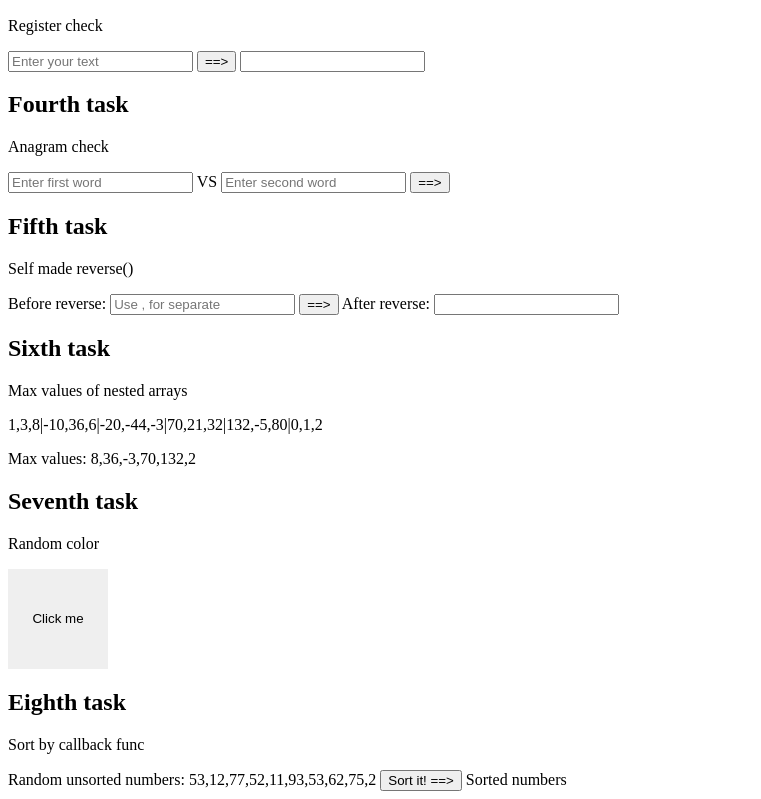
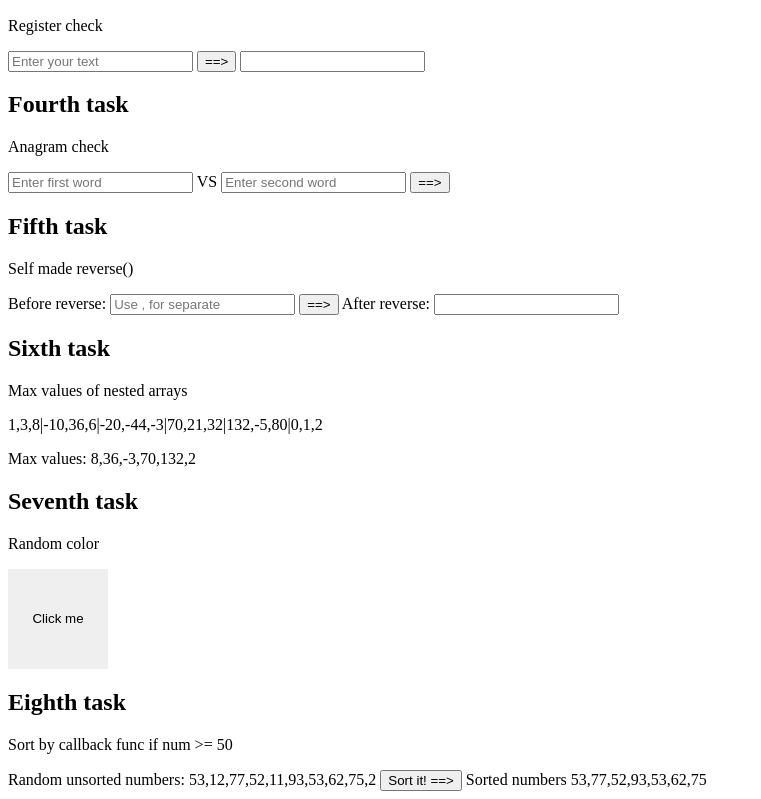
Before and after one commit to Nilanerda/CB_JS_practice, a plain HTML site: page index.html in a window 1280 px wide. Both pictures are taken after a click on the button "Sort it! ==>". Shown: the part 219-1018 px from the top of the page, without its empty margins (0-761 px from the left). Drawn offline with Linux system fonts and the light colour scheme.

Commit message:
add 8 task

```diff
--- a/index.html
+++ b/index.html
@@ -161,7 +161,7 @@
     </script>
 
     <h2>Eighth task</h2>
-    <p>Sort by callback func</p>
+    <p>Sort by callback func if num >= 50</p>
     <span>Random unsorted numbers: </span>
     <span id="randomUnsortedNumbers"></span>
     <input type="button" value="Sort it! ==>" id="sortNumbersButton">
@@ -171,20 +171,25 @@
     <script>
         var randomNumbersArray = Array.from({length: 10}, () => Math.floor(Math.random() * 100));
         document.getElementById('randomUnsortedNumbers').innerHTML = randomNumbersArray.join();
-        function sortCustom(arr) {
+        function sortCustom(arr, callback) {
             var sortedArray = [];
             for (var i = 0; i < arr.length; i++) {
-                if (arr[i] >= 50) {
-                    sortedArray += arr[i];
-                }
+                callback(arr[i], sortedArray);
             }
 
             return sortedArray;
         }
 
-        function filterNumber() {
+        function filterNumber(value, psortedArray) {
+            if (value >= 50) {
+                psortedArray.push(value);
+            }
         }
 
+        document.getElementById('sortNumbersButton').addEventListener('click', function () {
+            var result = sortCustom(randomNumbersArray, filterNumber);
+            document.getElementById('randomSortedNumbers').innerHTML = result.join(',');
+        })
     </script>
 </body>
 </html>
```
